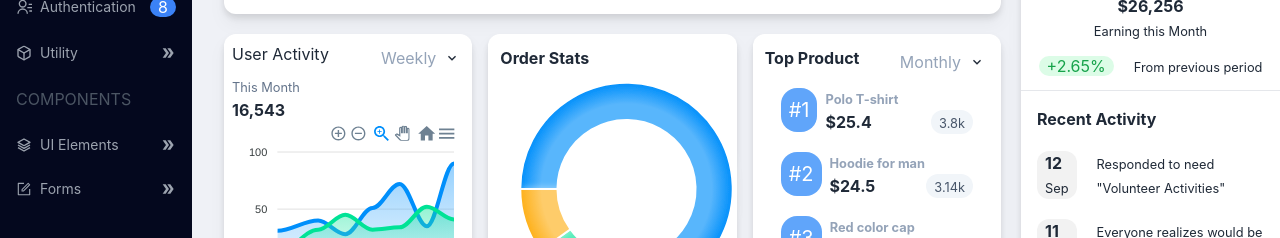
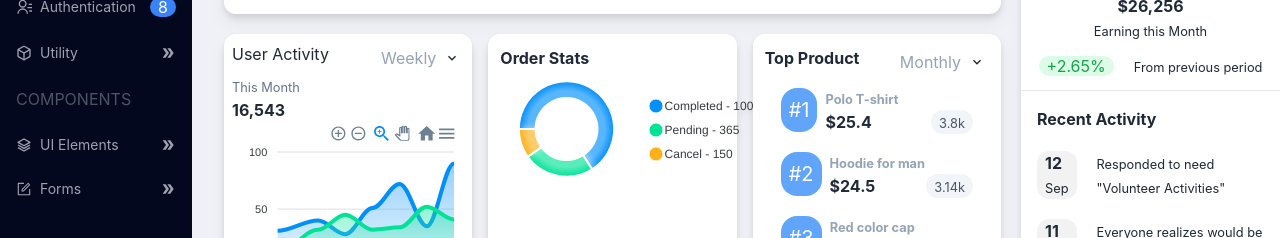
Before and after one commit to Mejbah-ul-haque/Dashboard, a React (Create React App) app: page / in a window 1280 px wide. Shown: the part 541-779 px from the top of the page. Built offline with nearby package versions, Linux system fonts and the light colour scheme.

Commit message:
Order stats updated

```diff
--- a/src/conponents/Charts/PieStats.js
+++ b/src/conponents/Charts/PieStats.js
@@ -5,16 +5,16 @@ const PieState = () => {
 	const series = [1000, 365, 150];
 	const options = {
 		chart: {
-			width: 480,
+			width: 380,
 			type: "donut",
 			dropShadow: {
 				enabled: true,
-				color: '#fff',
+				color: "#fff",
 				top: -1,
 				left: 3,
 				blur: 3,
-				opacity: 0.2
-			}
+				opacity: 0.2,
+			},
 		},
 		plotOptions: {
 			pie: {
@@ -25,7 +25,7 @@ const PieState = () => {
 		dataLabels: {
 			enabled: false,
 		},
-    labels: ["Completed", "Pending", "Cancel"],
+		labels: ["Completed", "Pending", "Cancel"],
 
 		fill: {
 			type: "gradient",
@@ -55,11 +55,14 @@ const PieState = () => {
 	return (
 		<div className="p-3">
 			<h2 className="font-bold">Order Stats</h2>
-			<div className="">
-
-      <ReactApexChart options={options} series={series} type="donut" width={400} />
-
-      </div>
+			<div className="pr-2">
+				<ReactApexChart
+					options={options}
+					series={series}
+					type="donut"
+					width={280}
+				/>
+			</div>
 		</div>
 	);
 };
```
